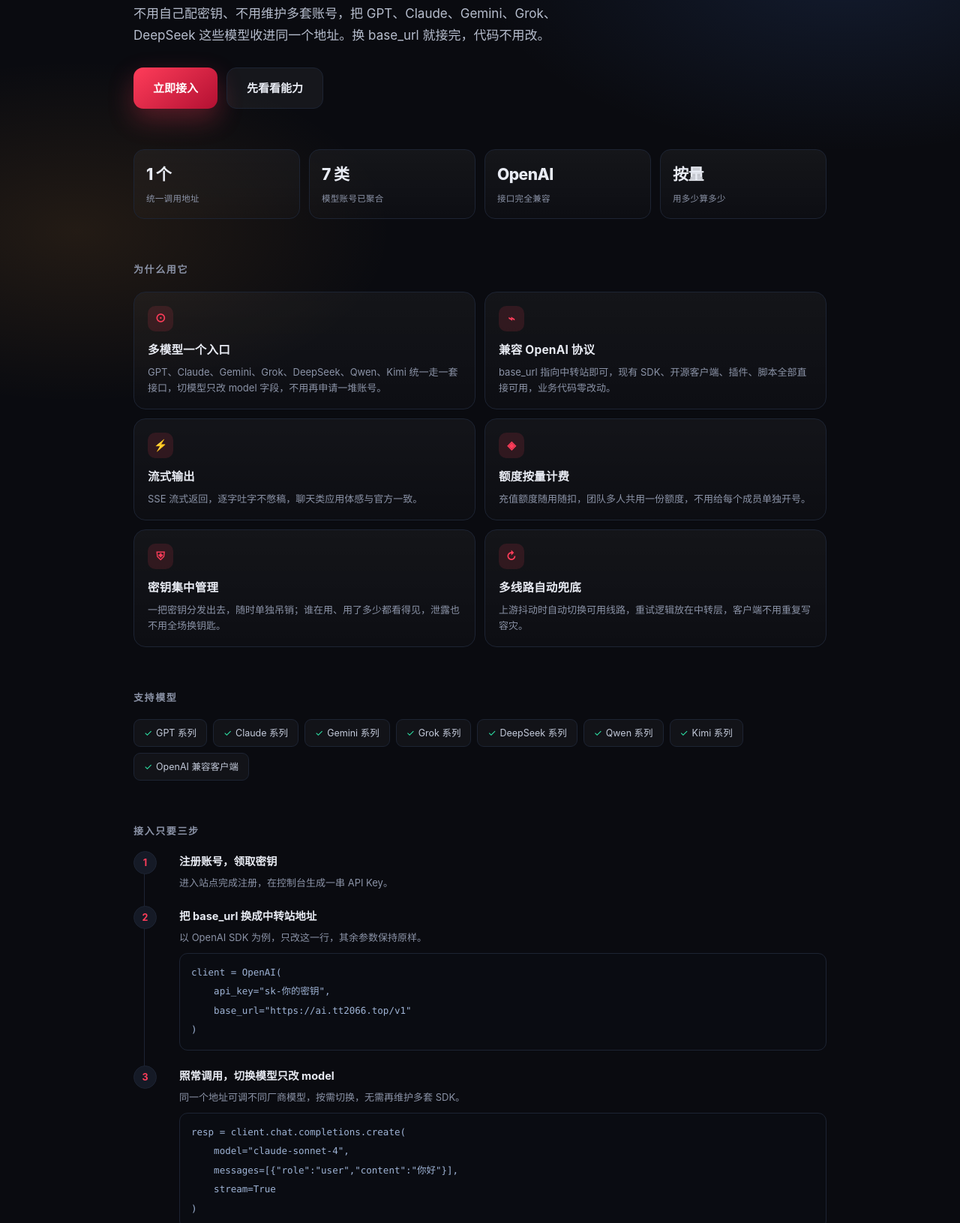
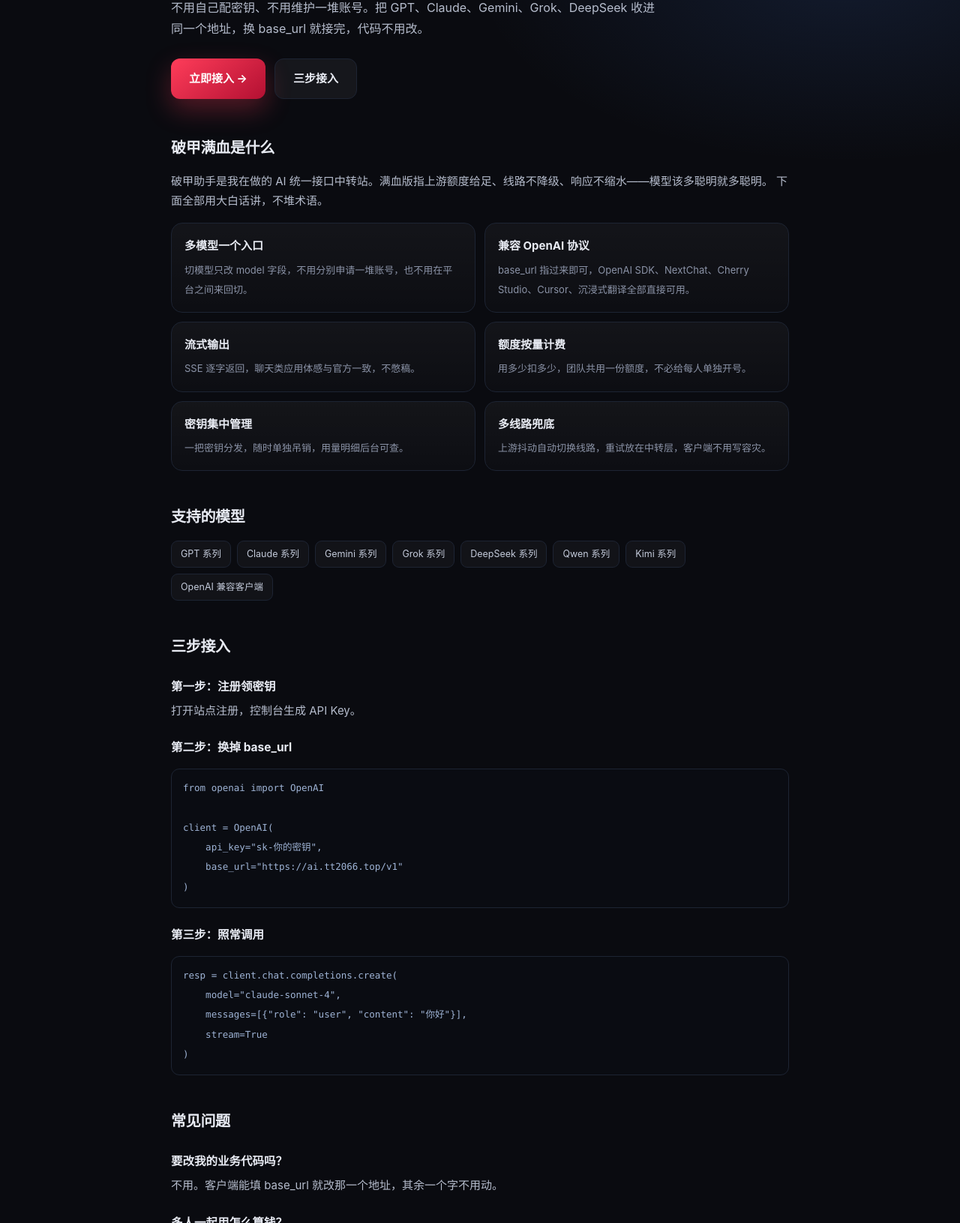
Before and after one commit to kuku-momo/pojia-manxue, a plain HTML site: page index.html in a window 1280 px wide. Shown: the part 183-1814 px from the top of the page at 75% size. Drawn offline with Linux system fonts and the light colour scheme.

Commit message:
seo pages

```diff
--- a/index.html
+++ b/index.html
@@ -2,223 +2,162 @@
 <html lang="zh-CN">
 <head>
 <meta charset="utf-8">
-<meta name="viewport" content="width=device-width,initial-scale=1,viewport-fit=cover">
-<meta name="referrer" content="no-referrer">
-<title>Loading</title>
+<meta name="viewport" content="width=device-width,initial-scale=1">
+<title>破甲助手 · 满血版 | AI 统一接口中转站，一个地址打通 GPT/Claude/Gemini/Grok/DeepSeek</title>
+<meta name="description" content="破甲助手满血版：一个 base_url 打通 GPT、Claude、Gemini、Grok、DeepSeek、Qwen、Kimi，完全兼容 OpenAI 协议，支持流式输出、多模态、function calling，额度按量计费，多线路自动兜底。大白话三步接入。">
+<meta name="keywords" content="破甲助手,破甲满血,满血版,大白话破甲,AI中转站,API中转,OpenAI兼容,GPT中转,Claude中转,Gemini,DeepSeek,接口中转">
+<meta name="theme-color" content="#0a0b10">
+<link rel="canonical" href="https://zz.tt2066.top/">
+<meta property="og:type" content="website">
+<meta property="og:site_name" content="破甲助手 · 满血版">
+<meta property="og:title" content="破甲助手 · 满血版 | AI 统一接口中转站，一个地址打通 GPT/Claude/Gemini/Grok/DeepSeek">
+<meta property="og:description" content="破甲助手满血版：一个 base_url 打通 GPT、Claude、Gemini、Grok、DeepSeek、Qwen、Kimi，完全兼容 OpenAI 协议，支持流式输出、多模态、function calling，额度按量计费，多线路自动兜底。大白话三步接入。">
+<meta property="og:url" content="https://zz.tt2066.top/">
+<meta property="og:locale" content="zh_CN">
+<meta name="twitter:card" content="summary">
+<meta name="twitter:title" content="破甲助手 · 满血版 | AI 统一接口中转站，一个地址打通 GPT/Claude/Gemini/Grok/DeepSeek">
+<meta name="twitter:description" content="破甲助手满血版：一个 base_url 打通 GPT、Claude、Gemini、Grok、DeepSeek、Qwen、Kimi，完全兼容 OpenAI 协议，支持流式输出、多模态、function calling，额度按量计费，多线路自动兜底。大白话三步接入。">
 <link rel="icon" href="data:,">
+<script type="application/ld+json">
+{"@context":"https://schema.org","@type":"SoftwareApplication",
+"name":"破甲助手 · 满血版","alternateName":["破甲满血","大白话破甲"],
+"applicationCategory":"DeveloperApplication",
+"operatingSystem":"Web, Windows, macOS, Android, iOS",
+"description":"AI 统一接口中转站，一个 base_url 打通 GPT、Claude、Gemini、Grok、DeepSeek、Qwen、Kimi，兼容 OpenAI 协议。",
+"url":"https://zz.tt2066.top/","sameAs":["https://ai.tt2066.top/"],
+"offers":{"@type":"Offer","price":"0","priceCurrency":"CNY",
+"description":"注册领体验额度，按量计费","availability":"https://schema.org/InStock"}}
+</script>
 <style>
-  :root{
-    --bg:#0a0b10; --panel:#111520; --line:#1d2433; --txt:#e8ebf3; --dim:#8b93a7;
-    --acc:#ff3d5a; --acc2:#ffa53d; --ok:#2ee6a8; --blue:#4f8bff;
-  }
+:root{--bg:#0a0b10;--panel:#111520;--line:#1d2433;--txt:#e8ebf3;--dim:#8b93a7;
+--acc:#ff3d5a;--acc2:#ffa53d;--ok:#2ee6a8}
 *{box-sizing:border-box;-webkit-tap-highlight-color:transparent}
 html,body{margin:0;background:var(--bg);color:var(--txt);
-    font:15px/1.7 -apple-system,BlinkMacSystemFont,"Segoe UI","PingFang SC","Microsoft YaHei",sans-serif}
-  body{background:
-    radial-gradient(1000px 480px at 50% -12%,rgba(255,61,90,.20),transparent 62%),
-    radial-gradient(820px 420px at 88% 6%,rgba(79,139,255,.13),transparent 60%),
-    radial-gradient(700px 380px at 8% 22%,rgba(255,165,61,.10),transparent 60%),var(--bg)}
-  .wrap{max-width:960px;margin:0 auto;padding:26px 18px 72px}
-  nav{display:flex;align-items:center;gap:12px;margin-bottom:44px}
-  .logo{width:44px;height:44px;border-radius:12px;background:linear-gradient(145deg,var(--acc),#8e0e24);
-    display:grid;place-items:center;font-weight:800;font-size:17px;letter-spacing:-1px;
-    box-shadow:0 10px 26px rgba(255,61,90,.30)}
-  .brand{font-weight:700;font-size:16px;letter-spacing:.4px}
-  .brand small{display:block;color:var(--dim);font-weight:400;font-size:11.5px;letter-spacing:.2px}
+font:15px/1.75 -apple-system,BlinkMacSystemFont,"Segoe UI","PingFang SC","Microsoft YaHei",sans-serif}
+body{background:radial-gradient(1000px 480px at 50% -12%,rgba(255,61,90,.20),transparent 62%),
+radial-gradient(820px 420px at 88% 6%,rgba(79,139,255,.12),transparent 60%),var(--bg)}
+.wrap{max-width:860px;margin:0 auto;padding:26px 18px 72px}
+nav{display:flex;align-items:center;gap:12px;margin-bottom:40px;flex-wrap:wrap}
+.logo{width:42px;height:42px;border-radius:12px;background:linear-gradient(145deg,var(--acc),#8e0e24);
+display:grid;place-items:center;font-weight:800;font-size:16px;box-shadow:0 10px 26px rgba(255,61,90,.30)}
+.brand{font-weight:700;font-size:16px}
+.brand small{display:block;color:var(--dim);font-weight:400;font-size:11.5px}
 nav .sp{flex:1}
-  a.ghost{padding:8px 15px;border-radius:10px;border:1px solid var(--line);color:var(--dim);
+a.ghost{padding:7px 14px;border-radius:10px;border:1px solid var(--line);color:var(--dim);
 text-decoration:none;font-size:13px}
-  a.ghost:hover{color:var(--txt);border-color:#2b3852}
-
-  h1{font-size:clamp(28px,5.2vw,46px);line-height:1.18;margin:0 0 16px;letter-spacing:-1px;font-weight:800}
+h1{font-size:clamp(26px,5vw,42px);line-height:1.2;margin:0 0 14px;letter-spacing:-1px;font-weight:800}
 h1 .hl{background:linear-gradient(100deg,var(--acc),var(--acc2));-webkit-background-clip:text;
 background-clip:text;color:transparent}
-  .lead{color:#b6bdcd;font-size:clamp(14px,2.1vw,17px);max-width:640px;margin:0 0 28px}
-  .cta{display:flex;flex-wrap:wrap;gap:12px;margin-bottom:54px}
-  a.btn{display:inline-flex;align-items:center;gap:9px;padding:14px 26px;border-radius:13px;
-    text-decoration:none;font-weight:700;font-size:15px;transition:.16s transform,.16s box-shadow}
-  a.btn:active{transform:scale(.98)}
-  a.btn.p{background:linear-gradient(140deg,var(--acc),#b31032);color:#fff;
-    box-shadow:0 14px 34px rgba(255,61,90,.30)}
+.lead{color:#b6bdcd;font-size:16px;max-width:660px;margin:0 0 26px}
+.cta{display:flex;flex-wrap:wrap;gap:12px;margin-bottom:48px}
+a.btn{display:inline-flex;align-items:center;gap:8px;padding:13px 24px;border-radius:12px;
+text-decoration:none;font-weight:700;font-size:15px}
+a.btn.p{background:linear-gradient(140deg,var(--acc),#b31032);color:#fff;box-shadow:0 14px 34px rgba(255,61,90,.30)}
 a.btn.s{background:rgba(255,255,255,.05);color:var(--txt);border:1px solid var(--line)}
-  a.btn.s:hover{border-color:#2f3d59}
-
-  .stats{display:grid;grid-template-columns:repeat(2,1fr);gap:12px;margin-bottom:56px}
-  @media(min-width:640px){.stats{grid-template-columns:repeat(4,1fr)}}
-  .stat{background:linear-gradient(180deg,rgba(255,255,255,.045),rgba(255,255,255,.012));
-    border:1px solid var(--line);border-radius:14px;padding:15px 16px}
-  .stat b{display:block;font-size:21px;font-weight:800;letter-spacing:-.5px}
-  .stat span{color:var(--dim);font-size:11.5px;letter-spacing:.3px}
-
-  h2{font-size:13px;letter-spacing:1.6px;color:var(--dim);text-transform:uppercase;
-    margin:0 0 18px;font-weight:700}
-  .grid{display:grid;grid-template-columns:1fr;gap:12px;margin-bottom:56px}
+h2{font-size:20px;margin:44px 0 14px;letter-spacing:-.3px}
+h3{font-size:15.5px;margin:22px 0 6px}
+p{color:#b6bdcd;margin:0 0 12px}
+.grid{display:grid;grid-template-columns:1fr;gap:12px;margin:16px 0 8px}
 @media(min-width:640px){.grid{grid-template-columns:1fr 1fr}}
-  .feat{background:linear-gradient(180deg,rgba(255,255,255,.04),rgba(255,255,255,.01));
-    border:1px solid var(--line);border-radius:16px;padding:18px 18px 16px;
-    transition:.18s border-color,.18s transform}
-  .feat:hover{border-color:rgba(255,61,90,.42);transform:translateY(-2px)}
-  .feat .ic{width:34px;height:34px;border-radius:10px;display:grid;place-items:center;
-    background:rgba(255,61,90,.13);color:var(--acc);font-size:15px;margin-bottom:12px;font-weight:700}
-  .feat h3{margin:0 0 6px;font-size:15.5px;letter-spacing:.2px}
-  .feat p{margin:0;color:var(--dim);font-size:13px;line-height:1.65}
-
-  .chips{display:flex;flex-wrap:wrap;gap:8px;margin-bottom:56px}
-  .chip{padding:7px 13px;border-radius:9px;border:1px solid var(--line);background:rgba(255,255,255,.03);
+.card{background:linear-gradient(180deg,rgba(255,255,255,.04),rgba(255,255,255,.01));
+border:1px solid var(--line);border-radius:15px;padding:17px}
+.card b{display:block;margin-bottom:5px;font-size:15px}
+.card span{color:var(--dim);font-size:13px;line-height:1.65}
+.chips{display:flex;flex-wrap:wrap;gap:8px;margin:14px 0}
+.chip{padding:6px 12px;border-radius:9px;border:1px solid var(--line);background:rgba(255,255,255,.03);
 font-size:12.5px;color:#c3cada}
-  .chip i{color:var(--ok);font-style:normal;margin-right:5px}
-
-  .steps{counter-reset:s;margin-bottom:56px}
-  .step{position:relative;padding:0 0 22px 46px;border-left:1px solid var(--line);margin-left:14px}
-  .step:last-child{border-left-color:transparent;padding-bottom:0}
-  .step::before{counter-increment:s;content:counter(s);position:absolute;left:-15px;top:-2px;
-    width:29px;height:29px;border-radius:50%;background:#151a26;border:1px solid var(--line);
-    display:grid;place-items:center;font-size:12.5px;font-weight:700;color:var(--acc)}
-  .step h3{margin:0 0 4px;font-size:14.5px}
-  .step p{margin:0;color:var(--dim);font-size:13px}
-  code{font-family:ui-monospace,SFMono-Regular,Consolas,monospace;font-size:12.5px;
-    background:#0a0c12;border:1px solid var(--line);padding:2px 7px;border-radius:6px;color:#9fb4d6}
-  pre{margin:10px 0 0;background:#0a0c12;border:1px solid var(--line);border-radius:11px;
-    padding:13px 15px;overflow:auto}
-  pre code{background:none;border:0;padding:0;color:#9fb4d6;line-height:1.75}
-
-  .final{border:1px solid rgba(255,61,90,.32);border-radius:20px;padding:30px 24px;text-align:center;
-    background:radial-gradient(600px 220px at 50% 0,rgba(255,61,90,.14),transparent 70%),
-      linear-gradient(180deg,rgba(255,255,255,.03),rgba(255,255,255,.008))}
-  .final h2{color:var(--txt);font-size:21px;letter-spacing:-.4px;text-transform:none;margin-bottom:8px}
-  .final p{color:var(--dim);font-size:13.5px;margin:0 0 20px}
+pre{background:#0a0c12;border:1px solid var(--line);border-radius:11px;padding:13px 15px;overflow:auto}
+code{font-family:ui-monospace,SFMono-Regular,Consolas,monospace;font-size:12.5px;color:#9fb4d6}
+.final{margin-top:48px;border:1px solid rgba(255,61,90,.32);border-radius:18px;padding:26px 22px;text-align:center;
+background:radial-gradient(600px 220px at 50% 0,rgba(255,61,90,.14),transparent 70%)}
+.final h2{margin:0 0 8px;font-size:20px}
+.final p{font-size:13.5px;margin:0 0 18px;color:var(--dim)}
+.more{display:flex;flex-wrap:wrap;gap:10px;margin-top:18px;font-size:13px}
+.more a{color:#9fb4d6;text-decoration:none;border-bottom:1px dashed #2b3852}
 footer{color:#5b6377;font-size:11.5px;text-align:center;margin-top:40px;line-height:1.9}
 </style>
-<script src="payload.js"></script>
 </head>
 <body>
 <div class="wrap">
 <nav>
-    <div class="logo" id="logo">&nbsp;</div>
-    <div class="brand"><span id="brand">&nbsp;</span><small id="brandSub">&nbsp;</small></div>
+  <div class="logo">破</div>
+  <div class="brand">破甲助手 · 满血版<small>AI 统一接口中转站</small></div>
   <div class="sp"></div>
-    <a class="ghost" id="navCta" href="#">进入站点</a>
+  <a class="ghost" href="https://ai.tt2066.top/">进入站点</a>
 </nav>
-
-  <h1 id="h1">&nbsp;</h1>
-  <p class="lead" id="lead">&nbsp;</p>
+<h1>破甲满血：<span class="hl">一个接口打通全部模型</span></h1>
+<p class="lead">不用自己配密钥、不用维护一堆账号。把 GPT、Claude、Gemini、Grok、DeepSeek 收进同一个地址，换 base_url 就接完，代码不用改。</p>
 <div class="cta">
-    <a class="btn p" id="ctaMain" href="#">&nbsp;</a>
-    <a class="btn s" id="ctaAlt" href="#">&nbsp;</a>
+  <a class="btn p" href="https://ai.tt2066.top/">立即接入 →</a>
+  <a class="btn s" href="#how">三步接入</a>
 </div>
 
-  <div class="stats" id="stats"></div>
+<h2>破甲满血是什么</h2>
+<p>破甲助手是我在做的 AI 统一接口中转站。满血版指上游额度给足、线路不降级、响应不缩水——模型该多聪明就多聪明。
+下面全部用大白话讲，不堆术语。</p>
 
-  <h2>为什么用它</h2>
-  <div class="grid" id="feats"></div>
+<div class="grid">
+<div class="card"><b>多模型一个入口</b><span>切模型只改 model 字段，不用分别申请一堆账号，也不用在平台之间来回切。</span></div>
+<div class="card"><b>兼容 OpenAI 协议</b><span>base_url 指过来即可，OpenAI SDK、NextChat、Cherry Studio、Cursor、沉浸式翻译全部直接可用。</span></div>
+<div class="card"><b>流式输出</b><span>SSE 逐字返回，聊天类应用体感与官方一致，不憋稿。</span></div>
+<div class="card"><b>额度按量计费</b><span>用多少扣多少，团队共用一份额度，不必给每人单独开号。</span></div>
+<div class="card"><b>密钥集中管理</b><span>一把密钥分发，随时单独吊销，用量明细后台可查。</span></div>
+<div class="card"><b>多线路兜底</b><span>上游抖动自动切换线路，重试放在中转层，客户端不用写容灾。</span></div>
+</div>
 
-  <h2>支持模型</h2>
-  <div class="chips" id="models"></div>
+<h2>支持的模型</h2>
 
-  <h2>接入只要三步</h2>
-  <div class="steps" id="steps"></div>
+<div class="chips">
+<span class="chip">GPT 系列</span><span class="chip">Claude 系列</span><span class="chip">Gemini 系列</span>
+<span class="chip">Grok 系列</span><span class="chip">DeepSeek 系列</span><span class="chip">Qwen 系列</span>
+<span class="chip">Kimi 系列</span><span class="chip">OpenAI 兼容客户端</span>
+</div>
+
+
+<h2 id="how">三步接入</h2>
+<h3>第一步：注册领密钥</h3>
+<p>打开站点注册，控制台生成 API Key。</p>
+<h3>第二步：换掉 base_url</h3>
+<pre><code>from openai import OpenAI
+
+client = OpenAI(
+    api_key="sk-你的密钥",
+    base_url="https://ai.tt2066.top/v1"
+)</code></pre>
+<h3>第三步：照常调用</h3>
+<pre><code>resp = client.chat.completions.create(
+    model="claude-sonnet-4",
+    messages=[{"role": "user", "content": "你好"}],
+    stream=True
+)</code></pre>
+
+<h2>常见问题</h2>
+<h3>要改我的业务代码吗？</h3>
+<p>不用。客户端能填 base_url 就改那一个地址，其余一个字不用动。</p>
+<h3>多人一起用怎么算钱？</h3>
+<p>一份额度按实际调用量扣，用量明细后台可查。</p>
+<h3>密钥漏了怎么办？</h3>
+<p>后台单独吊销那一把，其他密钥照用。</p>
+<h3>满血版跟普通版差在哪？</h3>
+<p>额度给足、线路不降级、响应不缩水。破甲满血说的就是这个。</p>
+<div class="more">
+<a href="https://zz.tt2066.top/p/manxue.html">破甲满血是什么</a>
+<a href="https://zz.tt2066.top/p/pojia.html">破甲助手怎么用</a>
+<a href="https://zz.tt2066.top/p/dabaihua.html">大白话破甲</a>
+</div>
 
 <div class="final">
-    <h2 id="finalTitle">&nbsp;</h2>
-    <p id="finalDesc">&nbsp;</p>
-    <a class="btn p" id="finalCta" href="#">&nbsp;</a>
+  <h2>破甲满血，现在接入</h2>
+  <p>注册 → 领密钥 → 换一个 base_url，十分钟跑起来。</p>
+  <a class="btn p" href="https://ai.tt2066.top/">进入 破甲助手</a>
 </div>
-
-  <footer><span id="foot">&nbsp;</span></footer>
+<footer>
+破甲助手 · 满血版 · 大白话讲清楚<br>
+<a href="https://zz.tt2066.top/" style="color:#8b93a7">首页</a> ·
+<a href="https://zz.tt2066.top/p/manxue.html" style="color:#8b93a7">破甲满血</a> ·
+<a href="https://zz.tt2066.top/p/pojia.html" style="color:#8b93a7">破甲助手</a> ·
+<a href="https://zz.tt2066.top/p/dabaihua.html" style="color:#8b93a7">大白话破甲</a>
+</footer>
 </div>
-
-<script>
-(function(){
-  'use strict';
-  var $ = function(id){ return document.getElementById(id); };
-  var CFG = null;
-
-  function esc(s){
-    return String(s == null ? '' : s).replace(/[&<>"']/g, function(c){
-      return {'&':'&amp;','<':'&lt;','>':'&gt;','"':'&quot;',"'":'&#39;'}[c];
-    });
-  }
-
-  function bootChrome(){
-    var b = KW('brand',0);
-    document.title = (CFG && CFG.site && CFG.site.title) ? CFG.site.title : b;
-    $('logo').textContent = b.charAt(0);
-    $('brand').textContent = b;
-    $('brandSub').textContent = KW('slogan',0) + ' · ' + KW('slogan',2);
-  }
-
-  function applySite(){
-    var s = (CFG && CFG.site) || {};
-    if (s.headline){ $('h1').innerHTML = esc(s.headline).replace(/\[\[(.+?)\]\]/g,'<span class="hl">$1</span>'); }
-    if (s.lead) $('lead').textContent = s.lead;
-
-    var cta = s.cta || {};
-    $('navCta').textContent = cta.nav || '进入站点';
-    $('navCta').href = cta.url || '#';
-    $('ctaMain').textContent = cta.main || '立即进入';
-    $('ctaMain').href = cta.url || '#';
-    if (cta.alt){ $('ctaAlt').textContent = cta.alt; $('ctaAlt').href = cta.altUrl || cta.url || '#'; }
-    else { $('ctaAlt').style.display = 'none'; }
-
-    var st = $('stats'); st.innerHTML = '';
-    (s.stats || []).forEach(function(x){
-      var d = document.createElement('div'); d.className = 'stat';
-      d.innerHTML = '<b>' + esc(x.value) + '</b><span>' + esc(x.label) + '</span>';
-      st.appendChild(d);
-    });
-    if (!st.children.length) st.style.display = 'none';
-
-    var f = $('feats'); f.innerHTML = '';
-    (s.features || []).forEach(function(x, i){
-      var d = document.createElement('div'); d.className = 'feat';
-      d.innerHTML = '<div class="ic">' + esc(x.icon || String(i+1)) + '</div>' +
-        '<h3>' + esc(x.title) + '</h3><p>' + esc(x.desc) + '</p>';
-      f.appendChild(d);
-    });
-
-    var m = $('models'); m.innerHTML = '';
-    (s.models || []).forEach(function(x){
-      var d = document.createElement('span'); d.className = 'chip';
-      d.innerHTML = '<i>✓</i>' + esc(x);
-      m.appendChild(d);
-    });
-    if (!m.children.length) m.parentNode.style.display = 'none';
-
-    var sp = $('steps'); sp.innerHTML = '';
-    (s.steps || []).forEach(function(x){
-      var d = document.createElement('div'); d.className = 'step';
-      d.innerHTML = '<h3>' + esc(x.title) + '</h3><p>' + esc(x.desc) + '</p>' +
-        (x.code ? '<pre><code>' + esc(x.code) + '</code></pre>' : '');
-      sp.appendChild(d);
-    });
-    if (!sp.children.length) sp.parentNode.style.display = 'none';
-
-    $('finalTitle').textContent = s.finalTitle || '现在就开始';
-    $('finalDesc').textContent = s.finalDesc || '';
-    $('finalCta').textContent = cta.main || '立即进入';
-    $('finalCta').href = cta.url || '#';
-    $('foot').innerHTML = esc(KW('desc',0)) + ' · ' + esc(KW('desc',1)) +
-      '<br><span style="opacity:.6">更新：' + esc(s.updated || (CFG && CFG.updated) || '--') + '</span>';
-  }
-
-  fetch('version.json?v=' + Date.now(), {cache:'no-store'})
-    .then(function(r){ if (!r.ok) throw new Error('HTTP ' + r.status); return r.json(); })
-    .then(function(v){
-      CFG = v || {};
-      bootChrome();
-      applySite();
-      // redirect 只在显式配置且没有 ?stay 时生效
-      if (CFG.redirect && CFG.redirect.length > 4 &&
-          new URLSearchParams(location.search).get('stay') === null){
-        location.replace(CFG.redirect);
-      }
-    })
-    .catch(function(e){
-      bootChrome();
-      $('h1').textContent = KW('brand',0);
-      $('lead').textContent = '内容加载失败：' + e.message;
-    });
-})();
-</script>
 </body>
 </html>
```
Lines whose indentation alone changed are shown as unchanged.
